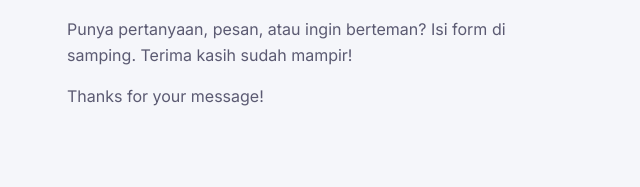
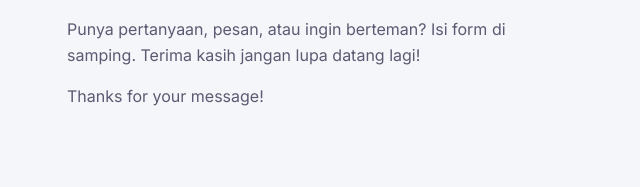
Before and after one commit to greenhat-77/blog-pribadi, a plain HTML site: page HTML/contact.html in a window 1280 px wide. Shown: the part 447-634 px from the top of the page, 55-695 px from the left. Drawn offline with Linux system fonts and the light colour scheme.

Commit message:
ubah Ket

```diff
--- a/HTML/contact.html
+++ b/HTML/contact.html
@@ -304,7 +304,7 @@ p{ color: var(--ink-soft); margin: 0 0 16px; max-width: 62ch; }
           <!-- TEKS -->
           <p>
             Punya pertanyaan, pesan, atau ingin berteman? Isi form di samping.
-            Terima kasih sudah mampir!
+            Terima kasih jangan lupa datang lagi!
           </p>
           <!-- TEKS -->
           <p>Thanks for your message!</p>
```
